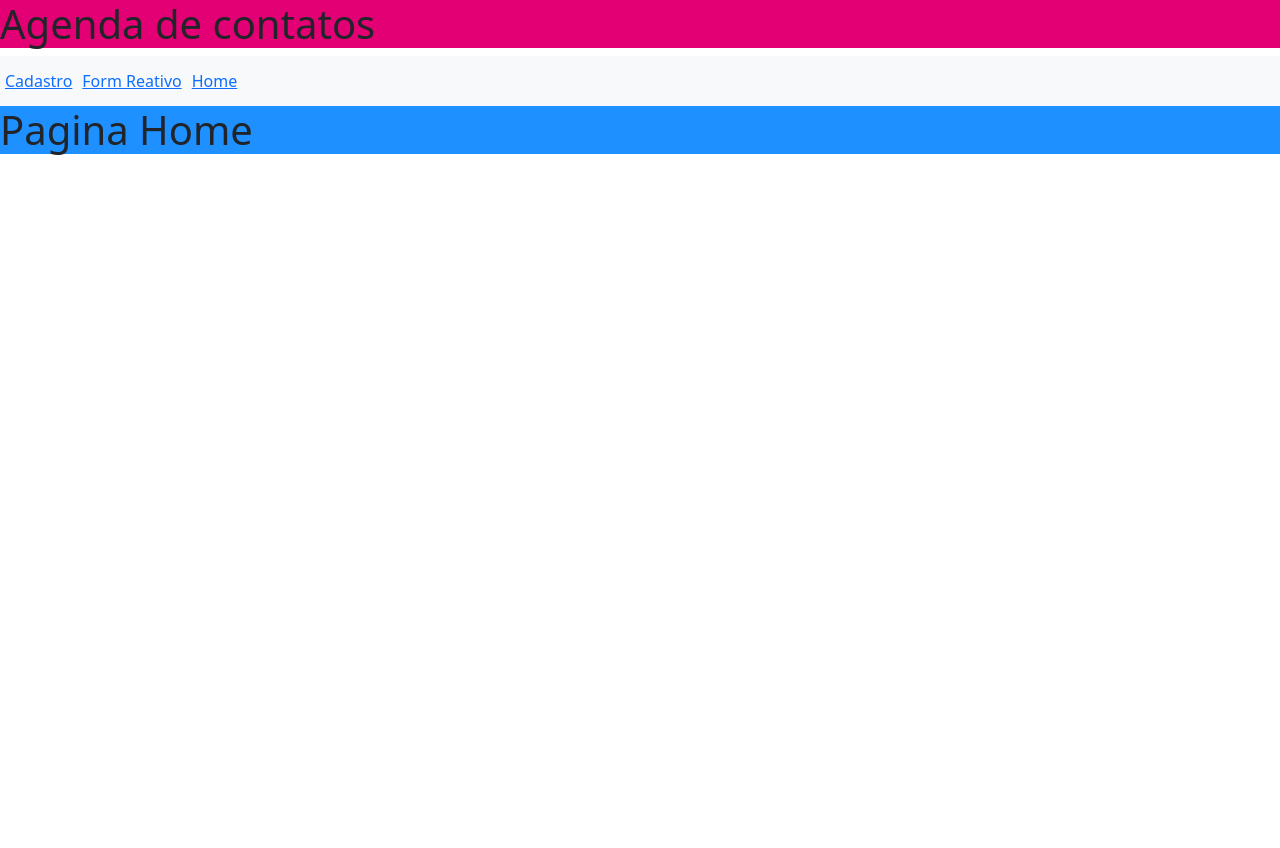
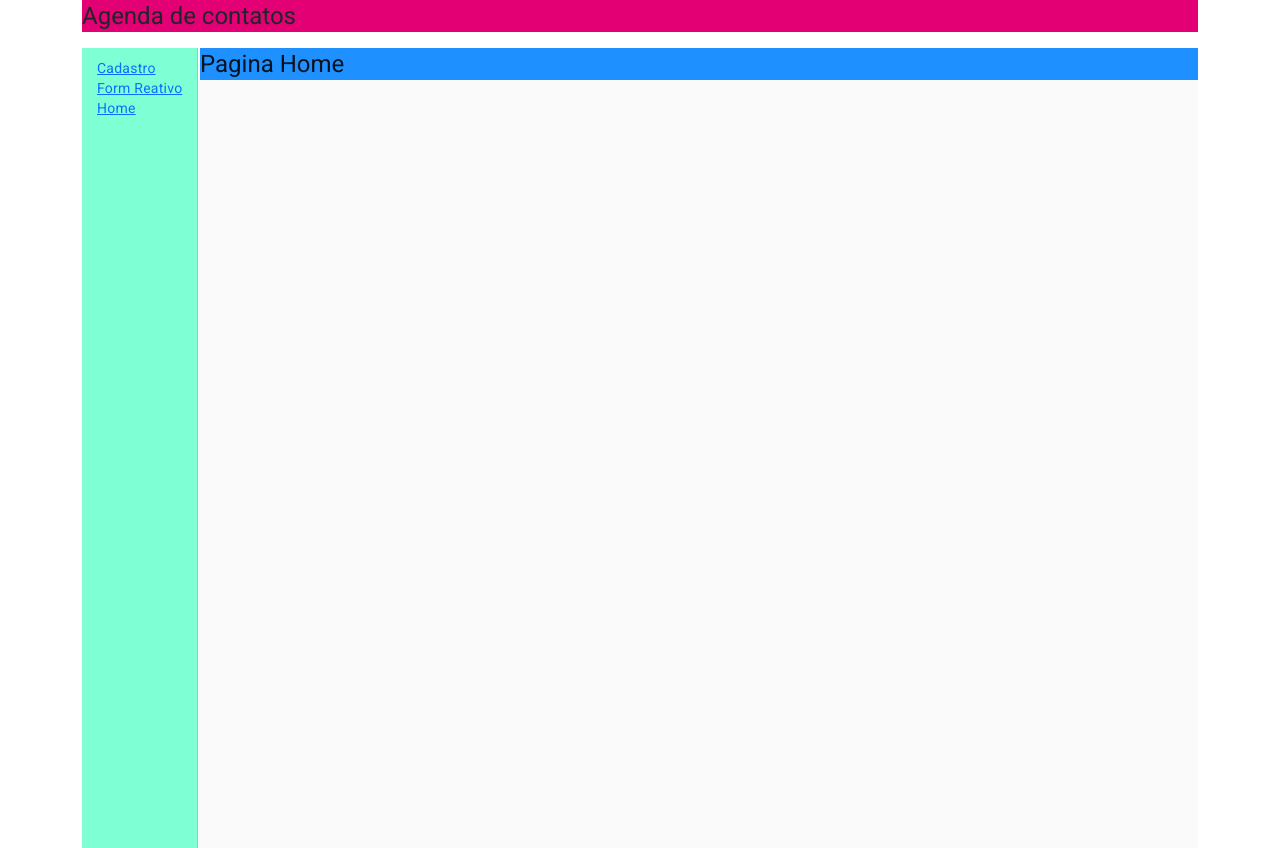
Before and after one commit to instrutorvilson/tsy-angular, an Angular app: page / in a window 1280 px wide. Before the commit the page ends 800 px from the top, so only its background shows below. Built offline with nearby package versions, Linux system fonts and the light colour scheme.

Commit message:
Adicionado sidebar do angular material

```diff
--- a/angular.json
+++ b/angular.json
@@ -25,6 +25,7 @@
               "src/assets"
             ],
             "styles": [
+              "@angular/material/prebuilt-themes/indigo-pink.css",
               "src/styles.css"
             ],
             "scripts": []
@@ -87,6 +88,7 @@
               "src/assets"
             ],
             "styles": [
+              "@angular/material/prebuilt-themes/indigo-pink.css",
               "src/styles.css"
             ],
             "scripts": []
--- a/package.json
+++ b/package.json
@@ -11,10 +11,12 @@
   "private": true,
   "dependencies": {
     "@angular/animations": "^15.0.0",
+    "@angular/cdk": "^15.0.0",
     "@angular/common": "^15.0.0",
     "@angular/compiler": "^15.0.0",
     "@angular/core": "^15.0.0",
     "@angular/forms": "^15.0.0",
+    "@angular/material": "^15.0.0",
     "@angular/platform-browser": "^15.0.0",
     "@angular/platform-browser-dynamic": "^15.0.0",
     "@angular/router": "^15.0.0",
--- a/src/app/app.component.css
+++ b/src/app/app.component.css
@@ -5,3 +5,19 @@ h1{
 a{
     margin: 5px;
 }
+
+.example-container {
+   height: 100vh;
+  }
+
+  ol{
+    list-style: none;
+    padding: 10px;
+  }
+
+  .mat-drawer{
+    background-color: aquamarine;
+  }
+  .mat-drawer-inner-container{
+    padding: 0px;
+  }
--- a/src/app/app.component.html
+++ b/src/app/app.component.html
@@ -1,4 +1,5 @@
-<h1>Agenda de contatos</h1>
+
+<!--
 <nav class="navbar navbar-expand-lg bg-light">
     <a routerLink="cadastro">Cadastro</a>
     <a routerLink="formreativo">Form Reativo</a>
@@ -7,3 +8,19 @@
 <div>
     <router-outlet></router-outlet>
 </div>
+-->
+<div class="container">
+    <h1>Agenda de contatos</h1>
+    <mat-drawer-container class="example-container">
+        <mat-drawer mode="side" opened>
+          <ol>
+            <li><a routerLink="cadastro">Cadastro</a></li>
+            <li><a routerLink="formreativo">Form Reativo</a></li>
+            <li> <a routerLink="">Home</a> </li>
+          </ol>
+        </mat-drawer>
+        <mat-drawer-content>
+            <router-outlet></router-outlet>
+        </mat-drawer-content>
+      </mat-drawer-container>
+</div>
--- a/src/app/app.module.ts
+++ b/src/app/app.module.ts
@@ -14,6 +14,8 @@ import { HomeComponent } from './home/home.component';
 import { ErroComponent } from './erro/erro.component';
 import { LoginComponent } from './login/login.component';
 import { InfoComponent } from './info/info.component';
+import { BrowserAnimationsModule } from '@angular/platform-browser/animations';
+import {MatSidenavModule} from '@angular/material/sidenav'
 
 
 @NgModule({
@@ -33,7 +35,9 @@ import { InfoComponent } from './info/info.component';
     AppRoutingModule,
     FormsModule,
     ReactiveFormsModule,
-    HttpClientModule
+    HttpClientModule,
+    BrowserAnimationsModule,
+    MatSidenavModule
   ],
   providers: [],
   bootstrap: [AppComponent]
--- a/src/index.html
+++ b/src/index.html
@@ -7,9 +7,12 @@
   <meta name="viewport" content="width=device-width, initial-scale=1">
   <link rel="icon" type="image/x-icon" href="favicon.ico">
   <!-- CSS only -->
- <link href="https://cdn.jsdelivr.net/npm/bootstrap@5.2.2/dist/css/bootstrap.min.css" rel="stylesheet" integrity="sha384-Zenh87qX5JnK2Jl0vWa8Ck2rdkQ2Bzep5IDxbcnCeuOxjzrPF/et3URy9Bv1WTRi" crossorigin="anonymous">
+  <link href="https://cdn.jsdelivr.net/npm/bootstrap@5.2.2/dist/css/bootstrap.min.css" rel="stylesheet" integrity="sha384-Zenh87qX5JnK2Jl0vWa8Ck2rdkQ2Bzep5IDxbcnCeuOxjzrPF/et3URy9Bv1WTRi" crossorigin="anonymous">
+  <link rel="preconnect" href="https://fonts.gstatic.com">
+  <link href="https://fonts.googleapis.com/css2?family=Roboto:wght@300;400;500&display=swap" rel="stylesheet">
+  <link href="https://fonts.googleapis.com/icon?family=Material+Icons" rel="stylesheet">
 </head>
-<body>
+<body class="mat-typography">
   <root></root>
 </body>
 </html>
--- a/src/styles.css
+++ b/src/styles.css
@@ -13,3 +13,7 @@ input{
     width: 100%;
     padding: 10px;
 }
+
+
+html, body { height: 100%; }
+body { margin: 0; font-family: Roboto, "Helvetica Neue", sans-serif; }
```
Also changed, not shown: 1 other file (tests, documents, lock files or other folders).
